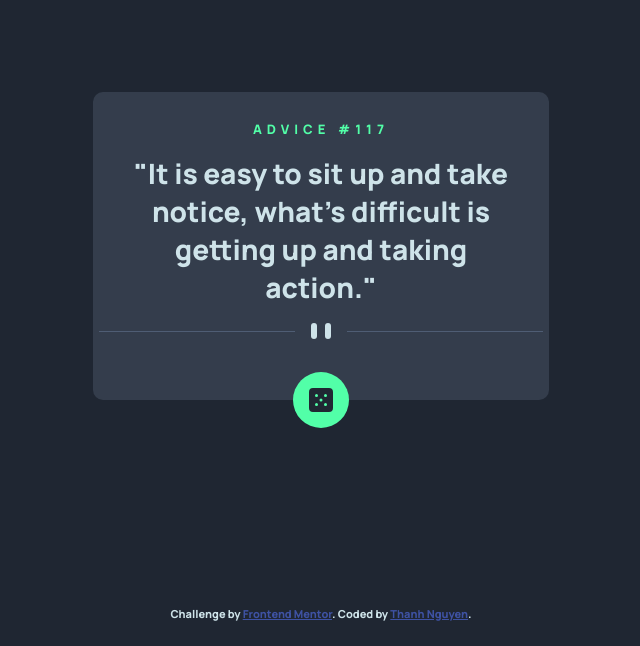
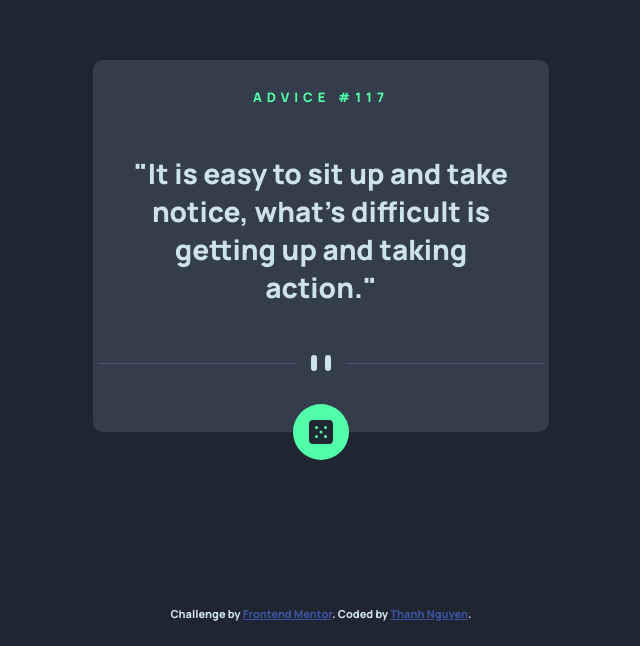
Before and after one commit to colormethanh/Advice_Generator_App, a React (Vite) app in the folder advice-generator-app/: page / in a window 1280 px wide. Shown: the part 154-800 px from the top of the page, without its empty margins (319-959 px from the left). Built offline with nearby package versions, Linux system fonts and the light colour scheme.

Commit message:
changed margin

```diff
--- a/advice-generator-app/src/App.css
+++ b/advice-generator-app/src/App.css
@@ -59,8 +59,8 @@ body {
 
 .advice-content {
   color: var(--LightCyan);
-  margin-top: 1rem;
-  margin-bottom: 1rem;
+  margin-top: 3rem;
+  margin-bottom: 3rem;
 }
 
 .advice-generate {
```
